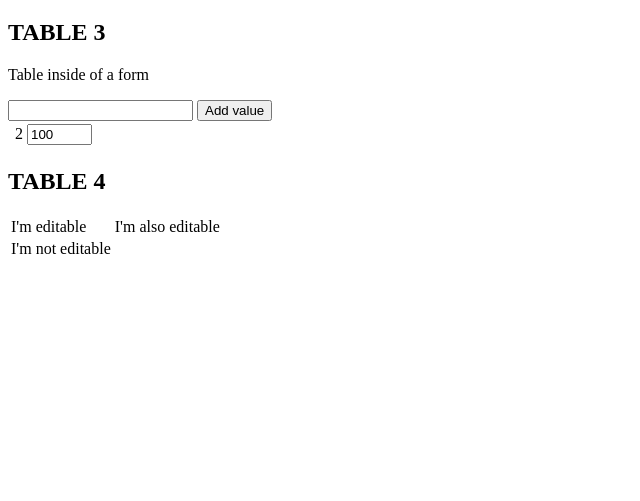
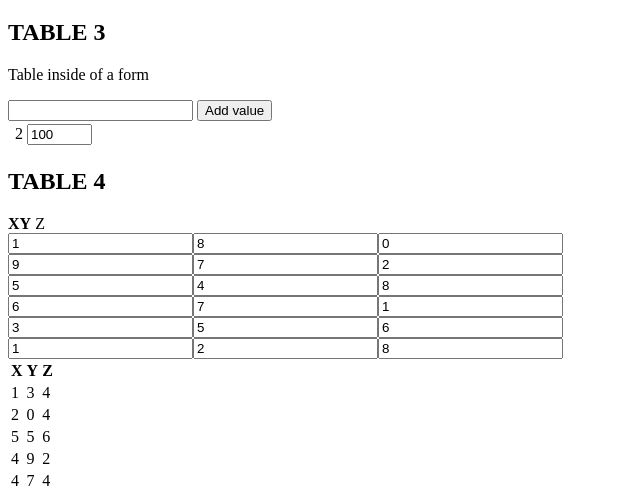
Before and after one commit to Vinnie117/playground-flask-javascript, a Flask app: page /old in a window 1280 px wide. Shown: the part 931-1432 px from the top of the page, without its empty margins (0-640 px from the left). Before the commit the page ends 1185 px from the top, so only its background shows below. Run offline with Flask 2, Linux system fonts and the light colour scheme.

Commit message:
installed and tested javascript

```diff
--- /dev/null
+++ b/js.js
@@ -0,0 +1 @@
+console.log('THIS IS JAVASCRIPT');
--- a/main.py
+++ b/main.py
@@ -61,4 +61,4 @@ if __name__ == "__main__":
     app.run(debug=True)
 
 
-# To do: try to add table/more fields (forms) to html
+# https://www.jitsejan.com/python-and-javascript-in-flask
--- /dev/null
+++ b/py.py
@@ -0,0 +1 @@
+print("THIS IS PYTHON")
--- /dev/null
+++ b/static/js/script.js
@@ -0,0 +1,2 @@
+var msg = 'Hello World';
+console.log(msg);
--- /dev/null
+++ b/static/js/tempCodeRunnerFile.js
@@ -0,0 +1,2 @@
+var msg = 'Hello World';
+console.log(msg);
--- /dev/null
+++ b/tempCodeRunnerFile.py
@@ -0,0 +1 @@
+print("THIS IS PYTHON")
--- a/templates/index_old.html
+++ b/templates/index_old.html
@@ -145,11 +145,113 @@
 </form>
 
 <h2>TABLE 4</h2>
-<table>
-  <tr><td><div contenteditable>I'm editable</div></td><td><div contenteditable>I'm also editable</div></td></tr>
-  <tr><td>I'm not editable</td></tr>
-  </table>
+<style>
+  DIV.table
+  {
+      display:table;
+  }
+  FORM.tr, DIV.tr
+  {
+      display:table-row;
+  }
+  SPAN.td
+  {
+      display:table-cell;
+  }
+  </style>
 
+  <div class="table">
+    <thead>
+      <tr>
+        <th class="tg-0pky"><span style="font-weight:bold">X</span></th>
+        <th class="tg-0pky"><span style="font-weight:bold">Y</span></th>
+        <th class="tg-fymr">Z</th>
+      </tr>
+    </thead>
+      <form class="tr" method="post" action="blah.html">
+          <span class="td"><input type="text" value=1></span>
+          <span class="td"><input type="text" value=8></span>
+          <span class="td"><input type="text" value=0></span>
+      </form>
+      <form class="tr" method="post" action="blah.html">
+        <span class="td"><input type="text" value=9></span>
+        <span class="td"><input type="text" value=7></span>
+        <span class="td"><input type="text" value=2></span>
+      </form>
+      <form class="tr" method="post" action="blah.html">
+        <span class="td"><input type="text" value=5></span>
+        <span class="td"><input type="text" value=4></span>
+        <span class="td"><input type="text" value=8></span>
+      </form>
+      <form class="tr" method="post" action="blah.html">
+        <span class="td"><input type="text" value=6></span>
+        <span class="td"><input type="text" value=7></span>
+        <span class="td"><input type="text" value=1></span>
+      </form>
+      <form class="tr" method="post" action="blah.html">
+        <span class="td"><input type="text" value=3></span>
+        <span class="td"><input type="text" value=5></span>
+        <span class="td"><input type="text" value=6></span>
+      </form>
+      <form class="tr" method="post" action="blah.html">
+        <span class="td"><input type="text" value=1></span>
+        <span class="td"><input type="text" value=2></span>
+        <span class="td"><input type="text" value=8></span>
+      </form>
+  </div>
+
+  <table class="table">
+    <thead>
+      <tr>
+        <th class="tg-0pky"><span style="font-weight:bold">X</span></th>
+        <th class="tg-0pky"><span style="font-weight:bold">Y</span></th>
+        <th class="tg-fymr">Z</th>
+      </tr>
+    </thead>
+    <tbody>
+      <tr>
+        <!-- Form inside a table cell-->
+        <td class="tg-0pky"><input form="form1" type="hidden" id="name" name="name" value=1 />1</td>
+        <td class="tg-0pky"><div contenteditable>3</div></td>
+        <td class="tg-0pky"><div contenteditable>4</div></td>
+      </tr>
+      <tr>
+        <td class="tg-0pky"><div contenteditable>2</div</td>
+        <td class="tg-0pky"><div contenteditable>0</div></td>
+        <td class="tg-0pky"><div contenteditable>4</div></td>
+      </tr>
+      <tr>
+        <td class="tg-0pky"><div contenteditable>5</div></td>
+        <td class="tg-0pky"><div contenteditable>5</div></td>
+        <td class="tg-0pky"><div contenteditable>6</div></td>
+      </tr>
+      <tr>
+        <td class="tg-0pky"><div contenteditable>4</div></td>
+        <td class="tg-0pky"><div contenteditable>9</div></td>
+        <td class="tg-0pky"><div contenteditable>2</div></td>
+      </tr>
+      <tr>
+        <td class="tg-0pky"><div contenteditable>4</div></td>
+        <td class="tg-0pky"><div contenteditable>7</div></td>
+        <td class="tg-0pky"><div contenteditable>4</div></td>
+      </tr>
+    </tbody>
+    </table>
+
+
+<!--
+  <div class="table">
+    <form class="tr" method="post" action="blah.html">
+        <span class="td"><input type="text"/></span>
+        <span class="td"><input type="text"/></span>
+    </form>
+    <div class="tr">
+        <span class="td">(cell data)</span>
+        <span class="td">(cell data)</span>
+    </div>
+    ...
+</div>
+-->
 
 </body>
 </html>
```
